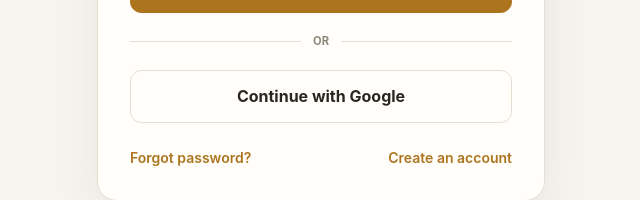
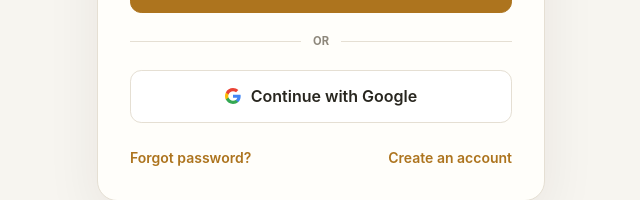
Before and after one commit to shamiroxs/em-rounds, a Next.js app: page /login in a window 1280 px wide. Shown: the part 495-695 px from the top of the page, without its empty margins (319-959 px from the left). Built offline with nearby package versions, Linux system fonts and the light colour scheme.

Commit message:
added google logo in signin

```diff
--- a/src/app/globals.css
+++ b/src/app/globals.css
@@ -369,6 +369,22 @@ input:focus-visible {
 
 /* Respect reduced-motion preferences */
 
+.google-button {
+  display: inline-flex;
+  align-items: center;
+  justify-content: center;
+  gap: 0.625rem;
+  background: var(--surface-raised);
+  color: var(--text);
+  border: 1px solid var(--border);
+  font-weight: 600;
+}
+
+.google-button:hover:not(:disabled) {
+  background: var(--surface-soft);
+  border-color: color-mix(in srgb, var(--accent) 45%, var(--border));
+}
+
 @media (prefers-reduced-motion: reduce) {
   *,
   *::before,
--- a/src/components/auth/auth-form.tsx
+++ b/src/components/auth/auth-form.tsx
@@ -153,7 +153,36 @@ export function AuthForm({ mode }: { mode: AuthMode }) {
   OR
   <span className="divider-line" />
 </div>
-          <button type="button" disabled={busy} onClick={handleGoogleSignIn} className="secondary-button w-full text-sm">Continue with Google</button>
+          <button
+            type="button"
+            disabled={busy}
+            onClick={handleGoogleSignIn}
+            className="secondary-button google-button w-full text-sm"
+          >
+            <svg
+              aria-hidden="true"
+              viewBox="0 0 24 24"
+              className="h-4 w-4 shrink-0"
+            >
+              <path
+                fill="#4285F4"
+                d="M23.49 12.27c0-.79-.07-1.54-.19-2.27H12v4.51h6.47c-.29 1.5-1.14 2.77-2.4 3.62v3.01h3.88c2.27-2.09 3.54-5.17 3.54-8.87z"
+              />
+              <path
+                fill="#34A853"
+                d="M12 24c3.24 0 5.95-1.08 7.93-2.91l-3.88-3.01c-1.08.72-2.45 1.16-4.05 1.16-3.12 0-5.77-2.11-6.72-4.96H1.26v3.11C3.23 21.3 7.28 24 12 24z"
+              />
+              <path
+                fill="#FBBC05"
+                d="M5.28 14.28c-.24-.72-.38-1.49-.38-2.28s.14-1.56.38-2.28V6.61H1.26A11.98 11.98 0 0 0 0 12c0 1.94.46 3.77 1.26 5.39l4.02-3.11z"
+              />
+              <path
+                fill="#EA4335"
+                d="M12 4.75c1.77 0 3.35.61 4.6 1.8l3.42-3.42C17.95 1.19 15.24 0 12 0 7.28 0 3.23 2.7 1.26 6.61l4.02 3.11c.95-2.85 3.6-4.96 6.72-4.96z"
+              />
+            </svg>
+            <span>Continue with Google</span>
+          </button>
         </>
       )}
 
```
